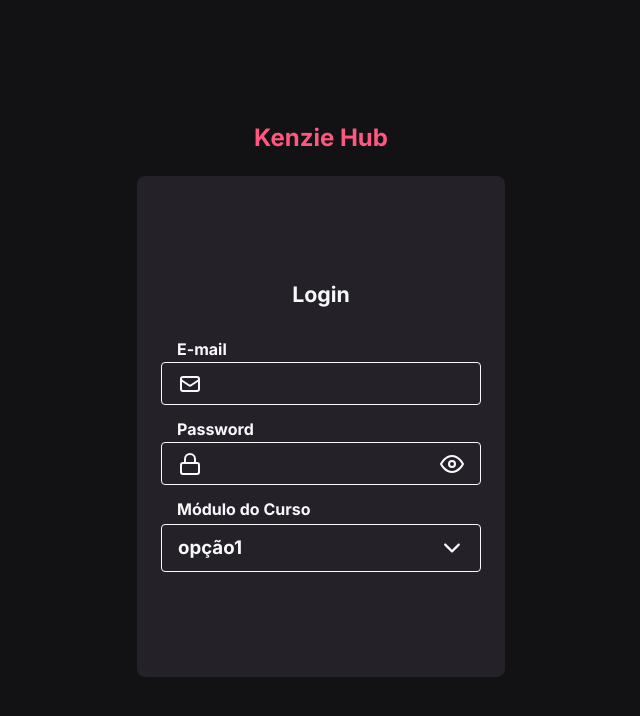
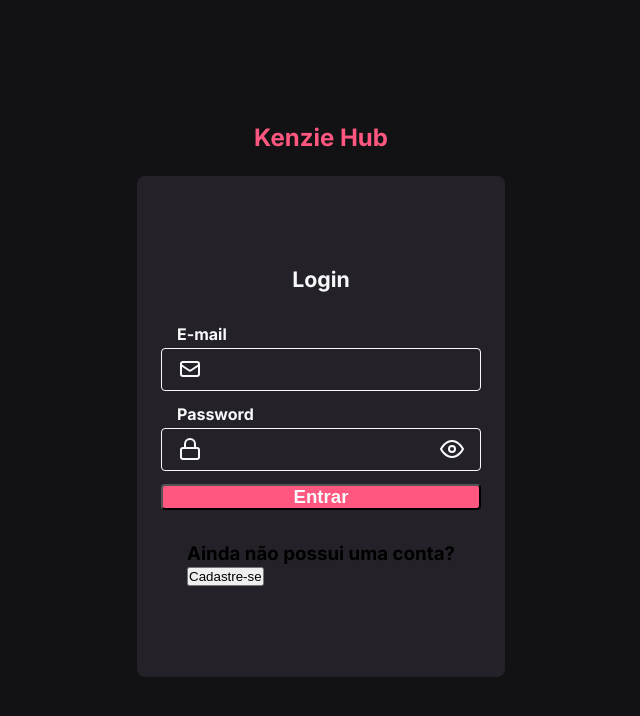
Before and after one commit to thdev-matheus/frontend-kenziehub2.0-react-typescript, a React (Vite) app: page / in a window 1280 px wide. Shown: the top 716 px of the page, without its empty margins (319-959 px from the left). Built offline with nearby package versions, Linux system fonts and the light colour scheme.

Commit message:
feat: componente botão

```diff
--- a/src/blocks/LoginForm/index.tsx
+++ b/src/blocks/LoginForm/index.tsx
@@ -32,13 +32,13 @@
           label="Password"
           /* error="estado de erro" */
         />
-        <C.Select
-          label="Módulo do Curso"
-          activeOpt={activeOpt}
-          options={options}
-          setAction={setActiveOpt}
-        />
+        <C.Button label="Entrar" />
       </form>
+
+      <div>
+        <h3>Ainda não possui uma conta?</h3>
+        <button type="button">Cadastre-se</button>
+      </div>
     </S.Container>
   );
 };
--- /dev/null
+++ b/src/components/Button/index.tsx
@@ -0,0 +1,39 @@
+import * as S from "./styles";
+import * as T from "./types";
+
+export const Button = ({
+  label,
+  bgColor,
+  borderRadius,
+  color,
+  fontSize,
+  hBgColor,
+  hColor,
+  height,
+  icon: Icon,
+  iconAfter = false,
+  iconSize,
+  onAction,
+  type,
+  width,
+}: T.IButtonProps) => {
+  return (
+    <S.Container
+      iconAfter={iconAfter}
+      iconSize={iconSize}
+      width={width}
+      height={height}
+      fontSize={fontSize}
+      bgColor={bgColor}
+      borderRadius={borderRadius}
+      color={color}
+      hBgColor={hBgColor}
+      hColor={hColor}
+      onClick={onAction}
+      type={type}
+    >
+      {Icon && <Icon />}
+      {label}
+    </S.Container>
+  );
+};
--- /dev/null
+++ b/src/components/Button/styles.ts
@@ -0,0 +1,38 @@
+import styled from "styled-components";
+import * as T from "./types";
+
+export const Container = styled.button<T.ISButtonProps>`
+  width: ${(props) => props.width || "100%"};
+  height: ${(props) => props.height || "100%"};
+
+  display: flex;
+  flex-direction: ${(props) => (props.iconAfter ? "row-reverse" : "row")};
+  justify-content: center;
+  align-items: center;
+  gap: 0.5rem;
+
+  border-radius: ${(props) => props.borderRadius || "4px"};
+
+  font-size: ${(props) => props.fontSize || "14pt"};
+  font-weight: bold;
+
+  color: ${(props) => props.color || props.theme.gray0};
+  background-color: ${(props) => props.bgColor || props.theme.primary};
+
+  cursor: pointer;
+
+  transition: 0.5s;
+
+  :hover {
+    color: ${(props) => props.hColor || props.theme.gray0};
+    background-color: ${(props) => props.hBgColor || props.theme.tertiary};
+
+    transition: 0.8s;
+  }
+
+  :active {
+    transform: scale(0.9);
+
+    transition: 0s;
+  }
+`;
--- /dev/null
+++ b/src/components/Button/types.ts
@@ -0,0 +1,39 @@
+import { IconType } from "react-icons";
+
+export interface IButtonProps {
+  onAction?: () => void;
+  label: string;
+  icon?: IconType;
+  iconAfter?: boolean;
+  iconSize?: string;
+  type?: "button" | "submit" | "reset" | undefined;
+
+  width?: string;
+  height?: string;
+
+  fontSize?: string;
+
+  color?: string;
+  bgColor?: string;
+  hColor?: string;
+  hBgColor?: string;
+
+  borderRadius?: string;
+}
+
+export interface ISButtonProps {
+  iconAfter?: boolean;
+  iconSize?: string;
+
+  width?: string;
+  height?: string;
+
+  fontSize?: string;
+
+  color?: string;
+  bgColor?: string;
+  hColor?: string;
+  hBgColor?: string;
+
+  borderRadius?: string;
+}
--- a/src/components/index.ts
+++ b/src/components/index.ts
@@ -1,5 +1,6 @@
 import { Logo } from "./Logo";
 import { Input } from "./Input";
 import { Select } from "./Select";
+import { Button } from "./Button";
 
-export { Logo, Input, Select };
+export { Logo, Input, Select, Button };
```
